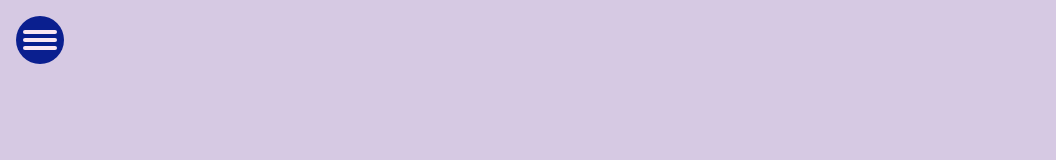
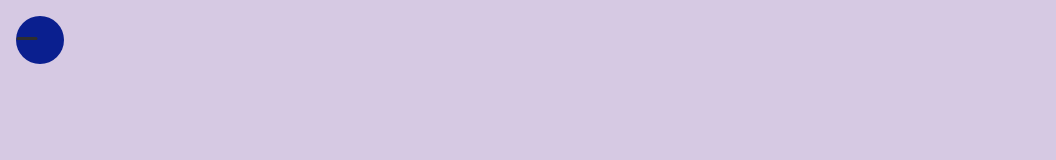
Before and after one commit to enrique-dev-coder/constelacion_portfolio, a Next.js app: page / in a window 1280 px wide. Shown: the top 160 px of the page, without its empty margins (0-1056 px from the left). Built offline with nearby package versions, Linux system fonts and the light colour scheme.

Commit message:
commit for pull

```diff
--- a/src/app/page.tsx
+++ b/src/app/page.tsx
@@ -3,7 +3,7 @@ import React, { useRef, useState, useEffect } from "react";
 import { motion, useAnimation } from "framer-motion";
 
 import Hero from "@/components/Hero";
-import MenuButton from "@/components/MenuButton";
+import { MenuToggle } from "@/components/MenuButton";
 import WorkCard from "@/components/WorkCardTDW";
 // image imports
 import TDWlogo from "../../public/assets/tdw.png";
@@ -31,7 +31,7 @@ export default function Home() {
       className="overflow-x-hidden relative"
       onWheel={(e) => handleWheelSectionInit(e)}
     >
-      <MenuButton />
+      <MenuToggle toggle={() => {}} />
       <Hero />
       <motion.div
         className="w-full bg-blueMain absolute z-30"
--- a/src/components/MenuButton.tsx
+++ b/src/components/MenuButton.tsx
@@ -1,13 +1,42 @@
 import React from "react";
+import { motion } from "framer-motion";
 
-const MenuButton = () => {
+const Path = ({ ...props }) => (
+  <motion.path
+    fill="transparent"
+    strokeWidth="3"
+    stroke="hsl(0, 0%, 18%)"
+    strokeLinecap="round"
+    {...props}
+  />
+);
+export const MenuToggle = ({ toggle }) => {
   return (
-    <div className="fixed top-0 left-0 w-12 h-12 bg-blueMain overflow-hidden flex flex-col justify-center gap-1 z-50 rounded-full ml-4 mt-4">
-      <div className="h-1 w-[70%] mx-auto bg-pink-100 rounded-lg" />
-      <div className="h-1 w-[70%] mx-auto bg-pink-100 rounded-lg" />
-      <div className="h-1 w-[70%] mx-auto bg-pink-100 rounded-lg" />
+    <div className="fixed cursor-pointer top-0 left-0 w-12 h-12 bg-blueMain overflow-hidden flex flex-col justify-center gap-1 z-50 rounded-full ml-4 mt-4">
+      <button onClick={toggle}>
+        <svg width="23" height="23" viewBox="0 0 23 23">
+          <Path
+            variants={{
+              closed: { d: "M 2 2.5 L 20 2.5" },
+              open: { d: "M 3 16.5 L 17 2.5" },
+            }}
+          />
+          <Path
+            d="M 2 9.423 L 20 9.423"
+            variants={{
+              closed: { opacity: 1 },
+              open: { opacity: 0 },
+            }}
+            transition={{ duration: 0.1 }}
+          />
+          <Path
+            variants={{
+              closed: { d: "M 2 16.346 L 20 16.346" },
+              open: { d: "M 3 2.5 L 17 16.346" },
+            }}
+          />
+        </svg>
+      </button>
     </div>
   );
 };
-
-export default MenuButton;
```
Also changed, not shown: src/lib/use-dimensions.ts (added, +16 -0 lines).
